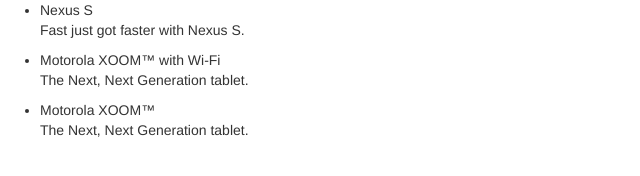
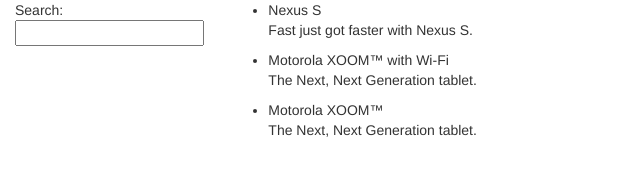
Before and after one commit to BobbumMan/angular, a website: page public/index.html in a window 1280 px wide. Shown: the whole page, without its empty margins (0-640 px from the left). Drawn offline with nearby package versions, Linux system fonts and the light colour scheme.

Commit message:
Update index.html

```diff
--- a/public/index.html
+++ b/public/index.html
@@ -9,13 +9,21 @@
     <script src="js/controllers.js"></script>
   </head>
   <body ng-controller="PhoneListCtrl">
-
-  <ul>
-    <li ng-repeat="phone in phones">
-      <span>{{phone.name}}</span>
+    <div class="container-fluid">
+      <div class="row">
+        <div class="col-md-2">
+          Search: <input ng-model="query"/>
+        </div>
+        <div class="col-md-10">
+          <ul class="phones">
+            <li ng-repeat="phone in phones | filter:query">
+              {{phone.name}}
               <p>{{phone.snippet}}</p>
             </li>
           </ul>
+        </div>
+      </div>
+    </div>
 
   </body>
 </html>
```
Lines whose indentation alone changed are shown as unchanged.
